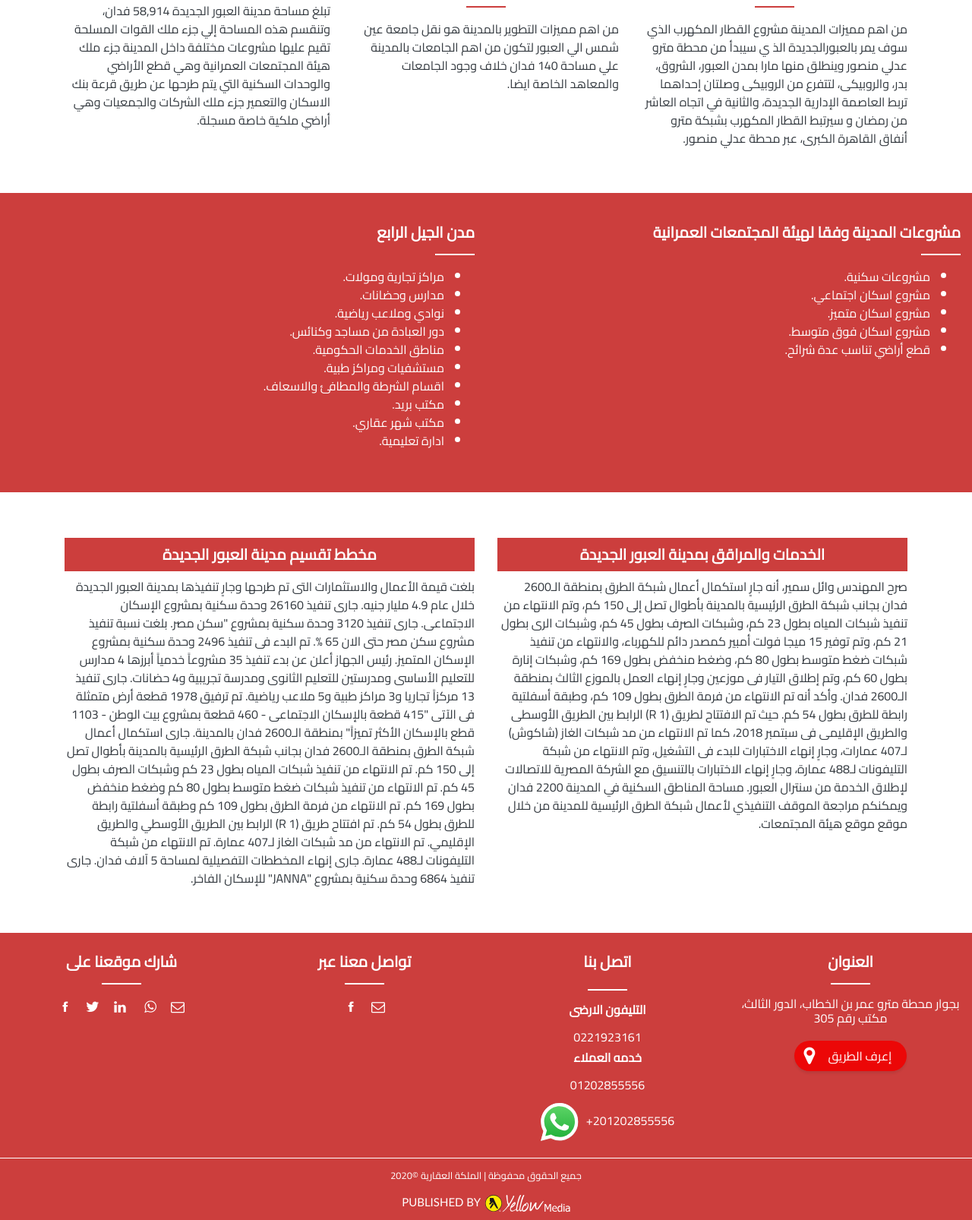
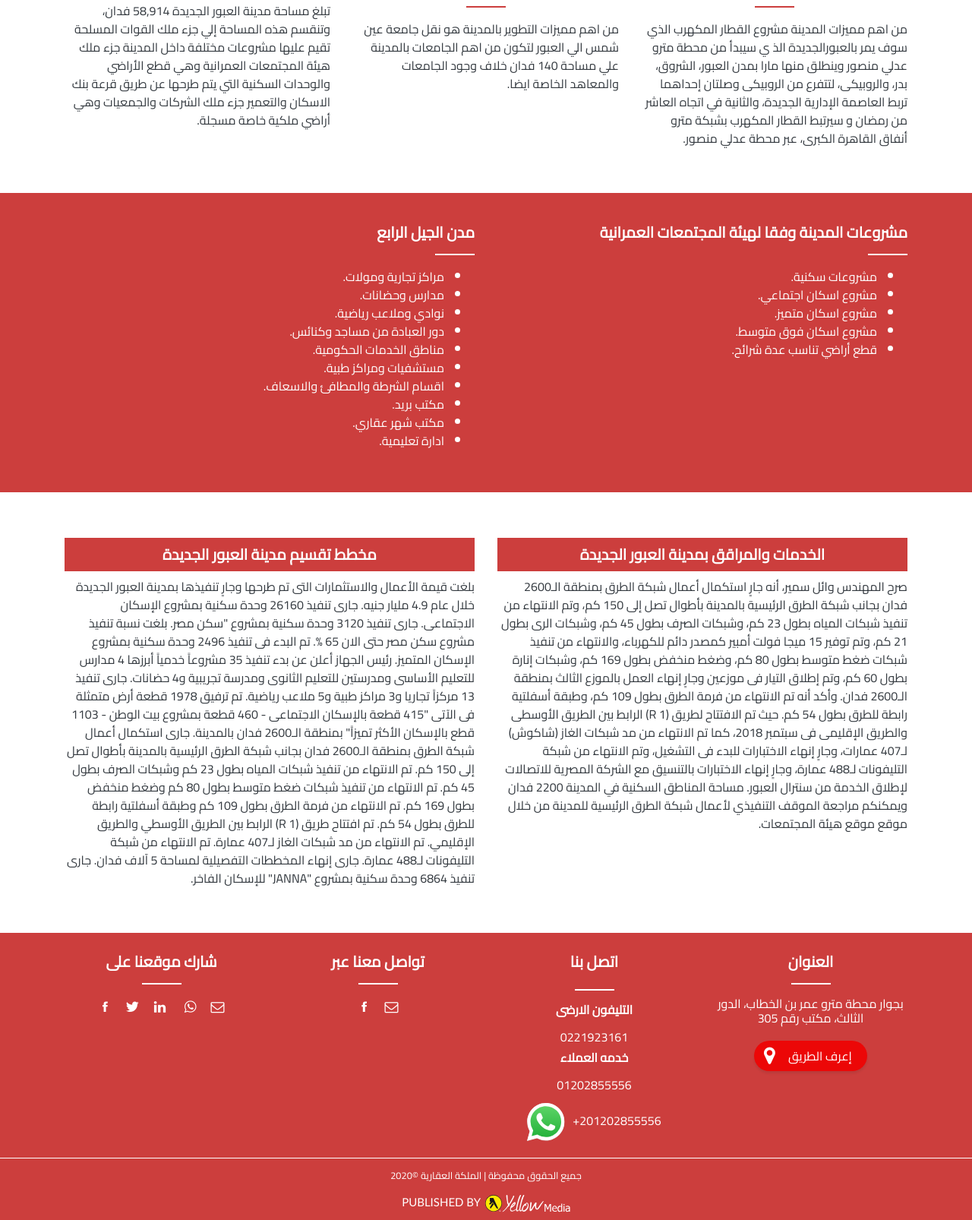
Before and after one commit to MBaroky/almalekaalaqarea, a PHP site: page /projects.php in a window 1280 px wide. Shown: the part 1699-3305 px from the top of the page at 76% size. Run offline with PHP 8.4, Linux system fonts and the light colour scheme; some libraries are stand-ins or nearby versions; some web fonts are replaced.

Commit message:
minor changes again

```diff
--- a/footer.php
+++ b/footer.php
@@ -1,6 +1,6 @@
     <!--start of footer-->
     <footer class="text-white text-center" style="background-color: var(--main-color);padding: 10px 0;">
-        <div class="container-fluid py-3" style="border-bottom: 1px solid white;">
+        <div class="container py-3">
             <div class="row">
                 <div class="col-md-3 text-center d-inline-block align-self-start">
                     <h5><strong>شارك موقعنا على</strong></h5>
@@ -30,7 +30,7 @@
                     <p class="text-white">بجوار محطة مترو عمر بن الخطاب، الدور الثالث، مكتب رقم 305</p><button class="btn text-white d-md-flex align-items-md-center" type="button" style="background-color: #EC0707;margin-top: 20px;border-radius: 30px;"><span>&nbsp; إعرف الطريق&nbsp;&nbsp;</span><i class="fa fa-map-marker" style="margin-right: 10px;font-size: 26px;"></i></button></div>
         </div>
         </div>
-        <div class="container">
+        <div class="container-fluid" style="border-top: 1px solid white;">
             <div class="row row-cols-1 row-cols-md-2 d-md-flex justify-content-md-center">
                 <div class="col-12 text-left p-0">
                     <p class="text-center small copyrights" style="color: #fff;">جميع الحقوق محفوظة | الملكة العقارية&nbsp;©<span class="current-year"><?php echo date("Y"); ?></span>
--- a/projects.php
+++ b/projects.php
@@ -82,7 +82,7 @@
         </div>
     </section>
     <section style="padding: 0;background-color: var(--main-color);">
-        <div class="container-fluid">
+        <div class="container">
             <div class="row rtl">
                 <div class="col-md-6" style="padding-top: 40px;padding-bottom: 40px;">
                     <h5 class="text-right text-white"><strong>مشروعات المدينة وفقا لهيئة المجتمعات العمرانية</strong><br></h5>
```
